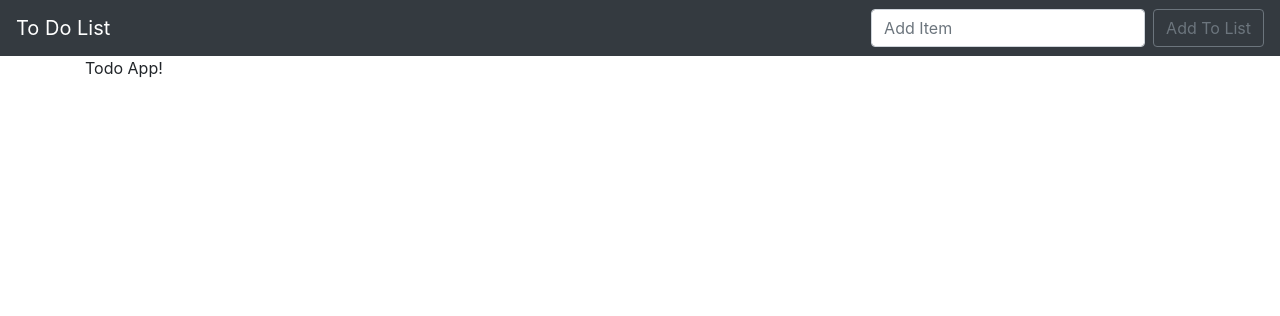
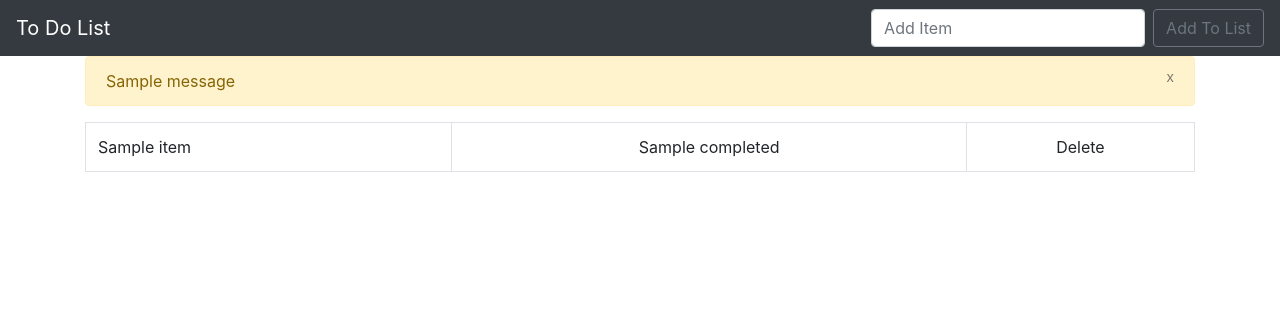
Before and after one commit to AmritanshPandey/todo-app, a Django app: template To-Do-App/todo/todo_list/templates/home.html in a window 1280 px wide. Shown: the top 316 px of the page. Run offline with Django 3.2, Linux system fonts and the light colour scheme; the template is opened without the code that fills it: most values are stand-ins (such as "Sample title", 1, 10 or a date in 2020); one stand-in notice (Sample message) is shown; some libraries are stand-ins or nearby versions.

Commit message:
added table styling

```diff
--- a/To-Do-App/todo/todo_list/templates/home.html
+++ b/To-Do-App/todo/todo_list/templates/home.html
@@ -1,12 +1,40 @@
 {% extends 'base.html' %}
 
 {% block content %}
-Todo App!
+{% if messages %}
+{% for message in messages %}
+<div class="alert alert-warning alert-dismissable" role="alert">
+    <button class="close" data-dismiss="alert">
+        <small><sup>x</sup></small>
+    </button>
+    {{ message }}
+</div>
+{% endfor %}
 
 
+{% endif %}
 
+{% if all_items %}
+<table class="table table-bordered">
+    {% for things in all_items %}
 
+    <tr>
+        <td>
+            {{ things.item }}
+        </td>
+        <td>
+            <center>
+                {{ things.completed }}
+            </center>
+        </td>
+        <td>
+            <center>Delete</center>
+        </td>
+    </tr>
+    {% endfor %}
+</table>
 
+{% endif %}
 
 
 {% endblock %}
```
Also changed, not shown: To-Do-App/todo/todo_list/views.py (+8 -2 lines), To-Do-App/todo/db.sqlite3.
